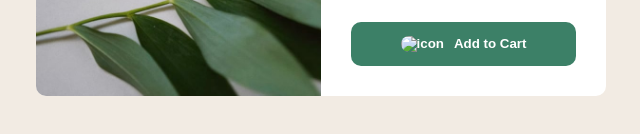
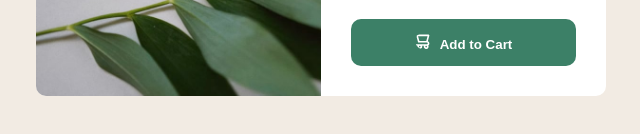
Before and after one commit to mdawoud27/frontendMentor-ch2, a plain HTML site: page index.html in a window 1280 px wide. Shown: the part 518-652 px from the top of the page, 319-959 px from the left. Drawn offline with Linux system fonts and the light colour scheme.

Commit message:
Update index.html

```diff
--- a/index.html
+++ b/index.html
@@ -23,7 +23,7 @@
                             <p class="o-price">$169.99</p>
                         </div>
 
-                    <button ><img class="icon" src="../icon-cart.svg" alt="icon">Add to Cart</button>
+                    <button ><img class="icon" src="img/icon-cart.svg" alt="icon">Add to Cart</button>
                 </div>
             </div>
         </main>
```
